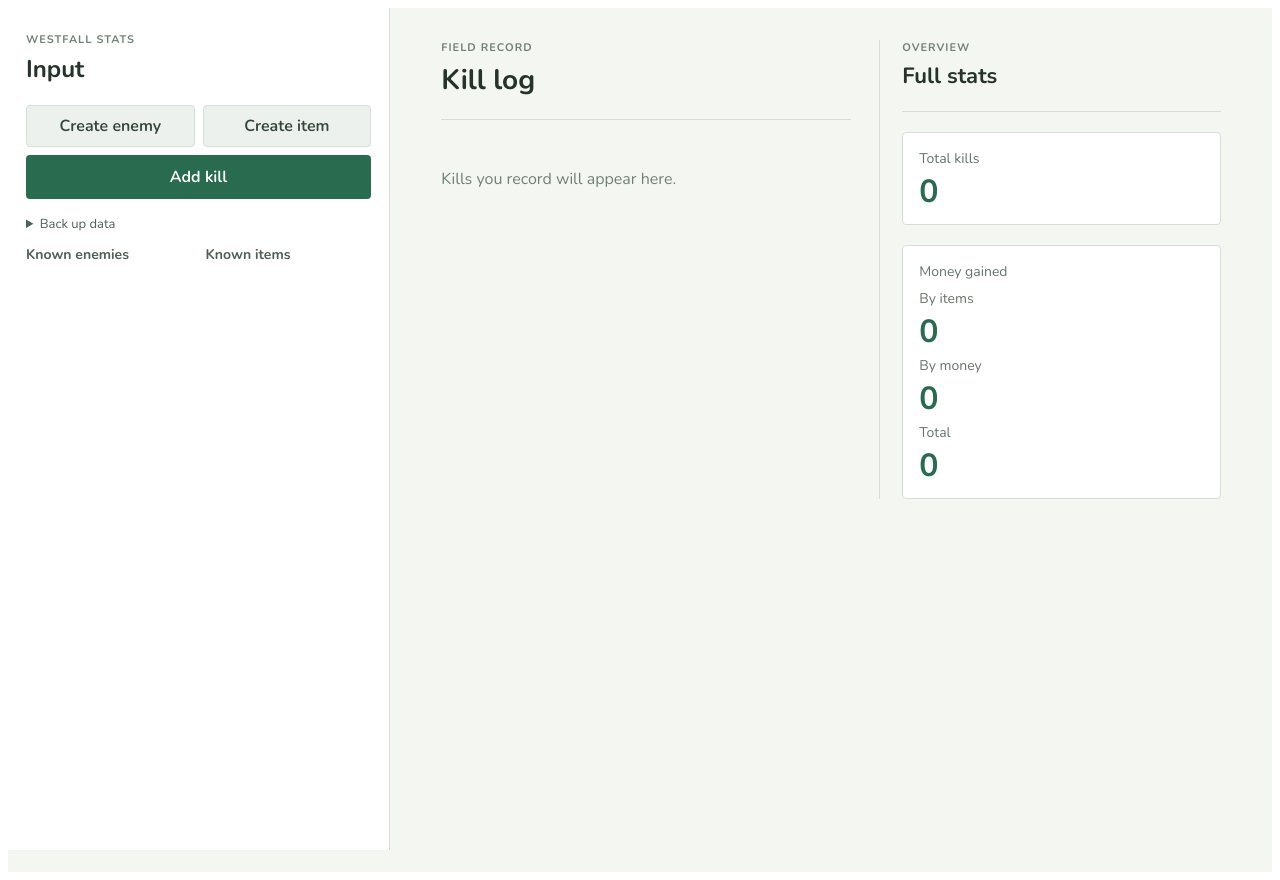
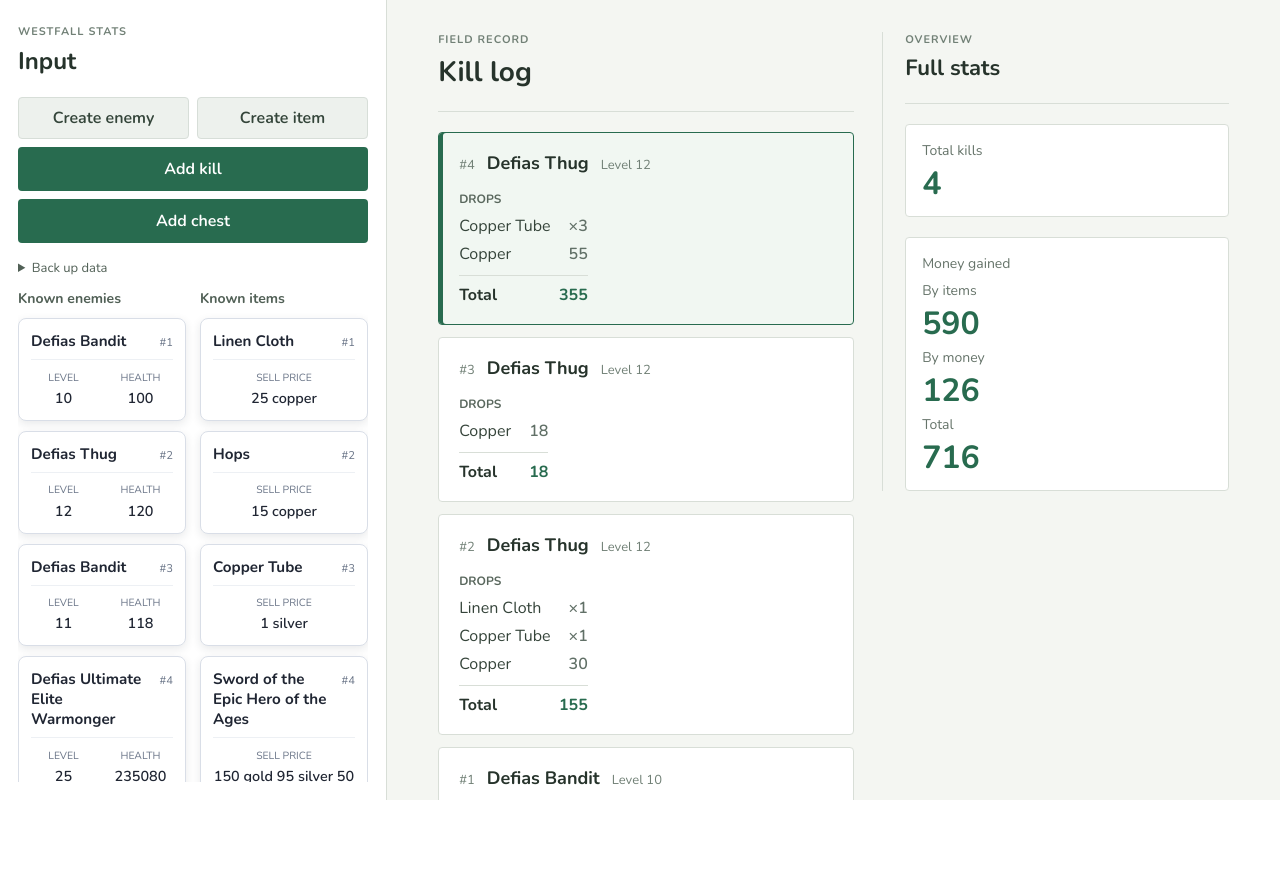
Before and after one commit to Moppengop/westfall-stats, an Angular app: page / in a window 1280 px wide. After the commit the page ends 800 px from the top, so only its background shows below. Built offline with nearby package versions, Linux system fonts and the light colour scheme.

Commit message:
Able to add chest,  QoL changes

```diff
--- a/src/app/components/input/input.component.html
+++ b/src/app/components/input/input.component.html
@@ -11,6 +11,7 @@
     </div>
     <div class="kill-action">
       <button type="button" class="add-kill-button" (click)="isCreateKillOpen = true">Add kill</button>
+      <button type="button" class="add-kill-button" (click)="isCreateChestOpen = true">Add chest</button>
     </div>
     <details class="backup-menu">
       <summary>Back up data</summary>
@@ -30,12 +31,13 @@
     @if (isCreateItemOpen) {
       <app-create-item (submitted)="createItem($event)" (cancelled)="isCreateItemOpen = false" />
     }
-    @if (isCreateKillOpen) {
+    @if (isCreateKillOpen || isCreateChestOpen) {
       <app-create-kill
         [enemies]="knownEnemies"
         [items]="knownItems"
+        [fixedEnemy]="isCreateChestOpen ? chestEnemy : null"
         (submitted)="createKill($event)"
-        (cancelled)="isCreateKillOpen = false"
+        (cancelled)="isCreateKillOpen = false; isCreateChestOpen = false"
       />
     }
 
--- a/src/app/components/input/input.component.scss
+++ b/src/app/components/input/input.component.scss
@@ -1,16 +1,26 @@
+:host {
+  display: block;
+  min-width: 0;
+}
+
 .workspace {
   display: grid;
   grid-template-columns: minmax(380px, 1.3fr) minmax(0, 3fr);
-  min-height: 100vh;
+  height: 100vh;
+  height: 100dvh;
+  min-height: 0;
+  overflow: hidden;
   background: #f4f6f2;
 }
 
 .input-root {
   position: sticky;
   top: 0;
+  box-sizing: border-box;
   display: flex;
   height: 100vh;
-  min-height: 560px;
+  height: 100dvh;
+  min-height: 0;
   flex-direction: column;
   padding: 24px 18px 18px;
   overflow: hidden;
@@ -67,6 +77,7 @@
 .catalog-list {
   display: grid;
   grid-template-columns: repeat(2, minmax(0, 1fr));
+  flex: 1;
   min-height: 0;
   gap: 14px;
   overflow-y: auto;
@@ -85,6 +96,8 @@
 }
 
 .kill-action {
+  display: grid;
+  gap: 8px;
   margin-bottom: 16px;
   background: #fff;
 }
@@ -140,10 +153,15 @@
 @media (max-width: 900px) {
   .workspace {
     grid-template-columns: minmax(0, 1fr);
+    height: auto;
+    min-height: 100vh;
+    min-height: 100dvh;
+    overflow: visible;
   }
 
   .input-root {
     position: relative;
+    box-sizing: border-box;
     height: auto;
     min-height: 560px;
     border-right: 0;
@@ -153,6 +171,7 @@
   .catalog-list {
     overflow: visible;
   }
+
 }
 
 @media (max-width: 480px) {
--- a/src/app/components/input/input.component.ts
+++ b/src/app/components/input/input.component.ts
@@ -30,7 +30,17 @@ export class InputComponent implements OnInit {
   isCreateEnemyOpen = false;
   isCreateItemOpen = false;
   isCreateKillOpen = false;
+  isCreateChestOpen = false;
   backupMessage = '';
+
+  get chestEnemy(): Enemy {
+    return this.knownEnemies.find((enemy) => enemy.name === 'Chest' && enemy.level === 1) ?? {
+      id: Math.max(0, ...this.knownEnemies.map((enemy) => enemy.id)) + 1,
+      name: 'Chest',
+      level: 1,
+      health: 1,
+    };
+  }
 
   ngOnInit(): void {
     const data = this.mainService.loadData();
@@ -100,8 +110,12 @@ export class InputComponent implements OnInit {
   }
 
   createKill(kill: NewKillData): void {
+    if (!this.knownEnemies.some((enemy) => enemy.id === kill.enemy.id)) {
+      this.knownEnemies.push(kill.enemy);
+    }
     this.addKill(kill.enemy, kill.dropped_items, kill.dropped_money);
     this.isCreateKillOpen = false;
+    this.isCreateChestOpen = false;
   }
 
   findPossibleItemsByName(name: string): Item[] {
--- a/src/app/components/popups/create-kill/create-kill.component.html
+++ b/src/app/components/popups/create-kill/create-kill.component.html
@@ -2,11 +2,17 @@
   <section class="create-kill-popup" role="dialog" aria-modal="true"
     aria-labelledby="create-kill-title" (click)="$event.stopPropagation()">
     <div class="popup-header">
-      <h2 id="create-kill-title">Add kill</h2>
+      <h2 id="create-kill-title">{{ fixedEnemy ? 'Add chest' : 'Add kill' }}</h2>
       <button type="button" aria-label="Close" (click)="cancelled.emit()">&times;</button>
     </div>
 
     <form #killForm="ngForm" (ngSubmit)="submit()">
+      @if (fixedEnemy; as enemy) {
+        <label>
+          Enemy
+          <input type="text" [value]="enemy.name + ' (level ' + enemy.level + ')'" disabled />
+        </label>
+      } @else {
         <label>
           Enemy
           <select name="enemy" [(ngModel)]="selectedEnemy" required>
@@ -16,17 +22,23 @@
             }
           </select>
         </label>
+      }
 
       <div class="drops-header">
-        <h3>Dropped items</h3>
+        <h3>Drops</h3>
         <button type="button" (click)="addItemRow()">Add item</button>
       </div>
+
+      <label>
+        Dropped money (copper)
+        <input type="number" name="droppedMoney" [(ngModel)]="droppedMoney" min="0" />
+      </label>
 
       @for (row of itemRows; track $index) {
         <div class="item-row">
           <select [name]="'item-' + $index" [(ngModel)]="row.item">
             <option [ngValue]="null">Select an item</option>
-            @for (item of items; track item.id) {
+            @for (item of sortedItems; track item.id) {
               <option [ngValue]="item">{{ item.name }}</option>
             }
           </select>
@@ -42,11 +54,6 @@
         </div>
       }
 
-      <label>
-        Dropped money (copper)
-        <input type="number" name="droppedMoney" [(ngModel)]="droppedMoney" min="0" />
-      </label>
-
       <div class="popup-actions">
         <button type="button" (click)="cancelled.emit()">Cancel</button>
         <button type="submit" [disabled]="killForm.invalid || isSubmitDisabled">Done</button>
--- a/src/app/components/popups/create-kill/create-kill.component.ts
+++ b/src/app/components/popups/create-kill/create-kill.component.ts
@@ -24,12 +24,29 @@ interface ItemDropRow {
 export class CreateKillComponent {
   @Input() enemies: Enemy[] = [];
   @Input() items: Item[] = [];
+  @Input()
+  set fixedEnemy(enemy: Enemy | null) {
+    this._fixedEnemy = enemy;
+    if (enemy) {
+      this.selectedEnemy = enemy;
+    }
+  }
+
+  get fixedEnemy(): Enemy | null {
+    return this._fixedEnemy;
+  }
+
   @Output() submitted = new EventEmitter<NewKillData>();
   @Output() cancelled = new EventEmitter<void>();
 
+  private _fixedEnemy: Enemy | null = null;
   selectedEnemy: Enemy | null = null;
   droppedMoney = 0;
   itemRows: ItemDropRow[] = [];
+
+  get sortedItems(): Item[] {
+    return [...this.items].sort((first, second) => first.name.localeCompare(second.name));
+  }
 
   get isSubmitDisabled(): boolean {
     return !this.selectedEnemy
--- a/src/app/components/stats/stats.component.html
+++ b/src/app/components/stats/stats.component.html
@@ -12,8 +12,8 @@
 				<p class="empty-state">Kills you record will appear here.</p>
 			} @else {
 				<ol class="kill-list">
-					@for (kill of mainService.killedEnemies(); track kill.kill_number) {
-						<li class="kill-entry">
+					@for (kill of orderedKills; track kill.kill_number; let first = $first) {
+						<li class="kill-entry" [class.kill-entry--latest]="first">
 							<header class="kill-entry__header">
 								<span class="kill-number">#{{ kill.kill_number }}</span>
 								<h2>{{ kill.enemy.name }}</h2>
--- a/src/app/components/stats/stats.component.scss
+++ b/src/app/components/stats/stats.component.scss
@@ -4,9 +4,13 @@
 }
 
 .stats-panel {
-	min-height: 100vh;
+	box-sizing: border-box;
+	height: 100vh;
+	height: 100dvh;
+	min-height: 0;
 	padding: 32px clamp(20px, 4vw, 56px);
 	color: #26332b;
+	overflow-y: auto;
 }
 
 .stats-layout {
@@ -72,6 +76,12 @@
 	border: 1px solid #d8ded7;
 	border-radius: 4px;
 	background: #fff;
+}
+
+.kill-entry--latest {
+	border-color: #286b4f;
+	box-shadow: inset 4px 0 #286b4f;
+	background: #f1f7f2;
 }
 
 .kill-entry__header {
@@ -150,6 +160,14 @@
 		gap: 28px;
 	}
 
+	@media (max-width: 900px) {
+		.stats-panel {
+			height: auto;
+			min-height: 0;
+			overflow: visible;
+		}
+	}
+
 	.full-stats-menu {
 		padding: 0;
 		border-left: 0;
--- a/src/app/components/stats/stats.component.ts
+++ b/src/app/components/stats/stats.component.ts
@@ -10,6 +10,10 @@ import { KilledEnemy } from '../../models/killed_enemy';
 })
 export class StatsComponent {
   constructor(readonly mainService: MainService) {}
+
+  get orderedKills(): KilledEnemy[] {
+    return [...this.mainService.killedEnemies()].sort((first, second) => second.kill_number - first.kill_number);
+  }
 
   enemyWorth(enemy: KilledEnemy, type: 'items' | 'money' | 'total'): number {
     var itemsWorth = 0;
--- a/src/app/services/main.service.ts
+++ b/src/app/services/main.service.ts
@@ -43,7 +43,7 @@ function isSavedKill(value: unknown): value is SavedKill {
 @Injectable({ providedIn: 'root' })
 export class MainService {
 	// Set true to use the bundled mock data without reading or changing browser storage.
-	readonly useMockData = false;
+	readonly useMockData = true;
 	private readonly storageKey = 'westfall-stats-data';
 	readonly killedEnemies = signal<KilledEnemy[]>([]);
 
--- a/src/styles.scss
+++ b/src/styles.scss
@@ -1,4 +1,5 @@
 /* You can add global styles to this file, and also import other style files */
 body {
+	margin: 0;
 	font-family: 'Nunito', sans-serif;
 }
```
Lines whose indentation alone changed are shown as unchanged.
